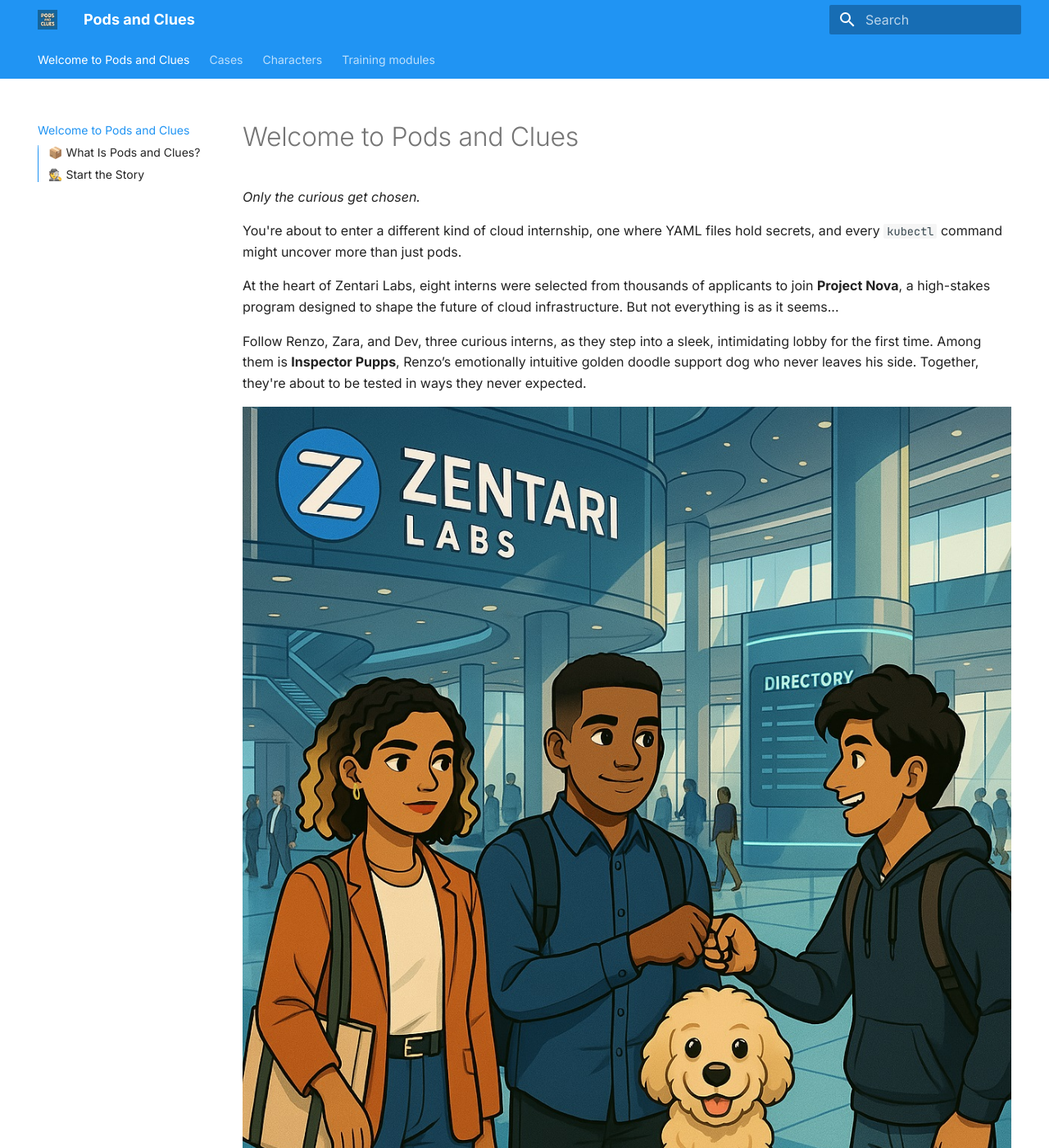
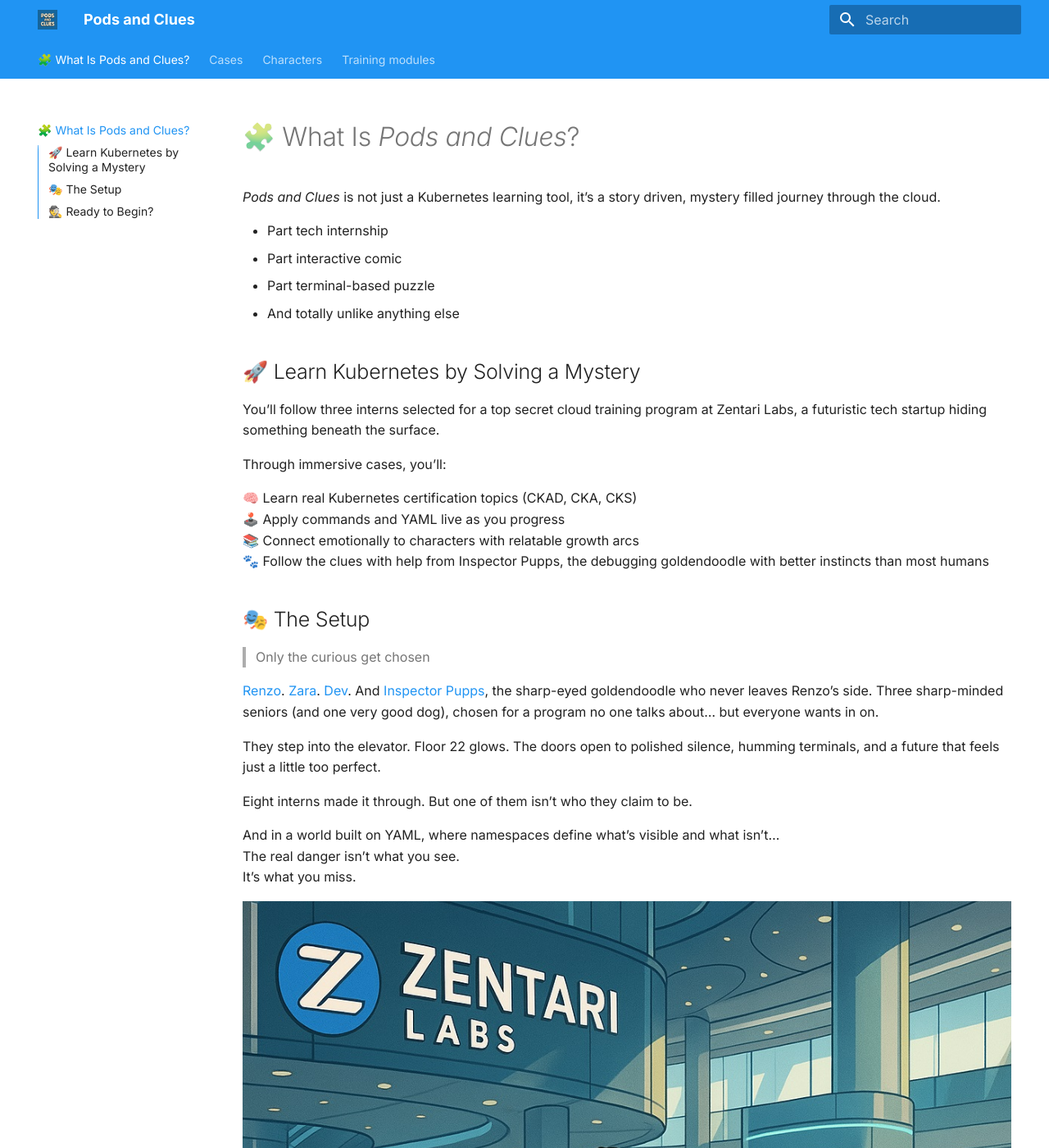
Before and after one commit to zentarilabs/pods-and-clues, an MkDocs documentation site: the page built from docs/index.md, in a window 1280 px wide and 1400 px high. Shown: the whole window at 82% size. Built offline with MkDocs 1.6.1 and Material for MkDocs 9.7.7, drawn with Linux system fonts in a browser that asks for light colours; some of the changed text lies outside the part shown.

Commit message:
Update index

```diff
--- a/docs/index.md
+++ b/docs/index.md
@@ -1,39 +1,46 @@
-# Welcome to Pods and Clues
-*Only the curious get chosen.*
+# 🧩 What Is *Pods and Clues*?
 
-You're about to enter a different kind of cloud internship, one where YAML files hold secrets, and every `kubectl` command might uncover more than just pods.
+*Pods and Clues* is not just a Kubernetes learning tool, it’s a story driven, mystery filled journey through the cloud.
 
-At the heart of Zentari Labs, eight interns were selected from thousands of applicants to join **Project Nova**, a high-stakes program designed to shape the future of cloud infrastructure. But not everything is as it seems...
+* Part tech internship
+* Part interactive comic
+* Part terminal-based puzzle
+* And totally unlike anything else
 
-Follow Renzo, Zara, and Dev, three curious interns, as they step into a sleek, intimidating lobby for the first time. Among them is **Inspector Pupps**, Renzo’s emotionally intuitive golden doodle support dog who never leaves his side. Together, they're about to be tested in ways they never expected.
+## 🚀 Learn Kubernetes by Solving a Mystery
+
+You’ll follow three interns selected for a top secret cloud training program at Zentari Labs, a futuristic tech startup hiding something beneath the surface.
+
+Through immersive cases, you’ll:
+
+🧠 Learn real Kubernetes certification topics (CKAD, CKA, CKS)
+🕹️ Apply commands and YAML live as you progress
+📚 Connect emotionally to characters with relatable growth arcs
+🐾 Follow the clues with help from Inspector Pupps, the debugging goldendoodle with better instincts than most humans
+
+## 🎭 The Setup
+
+> Only the curious get chosen
+
+[Renzo](characters/renzo.md). [Zara](characters/zara.md). [Dev](characters/dev.md). And [Inspector Pupps](characters/pupps.md), the sharp-eyed goldendoodle who never leaves Renzo’s side.
+Three sharp-minded seniors (and one very good dog), chosen for a program no one talks about… but everyone wants in on.
+
+They step into the elevator. Floor 22 glows. The doors open to polished silence, humming terminals, and a future that feels just a little too perfect.
+
+Eight interns made it through. But one of them isn’t who they claim to be.
+
+And in a world built on YAML, where namespaces define what’s visible and what isn’t…
+The real danger isn’t what you see.
+It’s what you miss.
 
 ![Pods and Clues Cover Art](assets/homepage/cover-art.jpg)
 
-Through each case, you'll:
-
-* Learn real Kubernetes skills
-* Solve immersive mysteries
-* Uncover the hidden truth behind Project Nova
-
 ---
 
-## 📦 What Is *Pods and Clues*?
+## 🕵️ Ready to Begin?
 
-*Pods & Clues* is an interactive learning story that blends:
-
-* 📘 Kubernetes Certification (CKAD) content
-* 🧩 Visual storytelling and comics
-* 🧠 Technical mysteries and terminal-based training
-* 🐶 And yes — a loyal dog with a nose for debugging
-
-Whether you're switching careers, learning Kubernetes for the first time, or just love a good story, you're in the right place.
-
----
-
-## 🕵️ Start the Story
-
-To begin your journey:
+> This is your first step into Zentari Labs.
+> Check in. Grab your ID badge. Watch the elevator light up Floor 22.
+> Because in Kubernetes and in life, curiosity always comes first.
 
 👉 [**Enter Case 000 – The Curious Ones**](cases/case-000.md)
-
-*Because in Kubernetes and in life, curiosity always comes first.*
```
